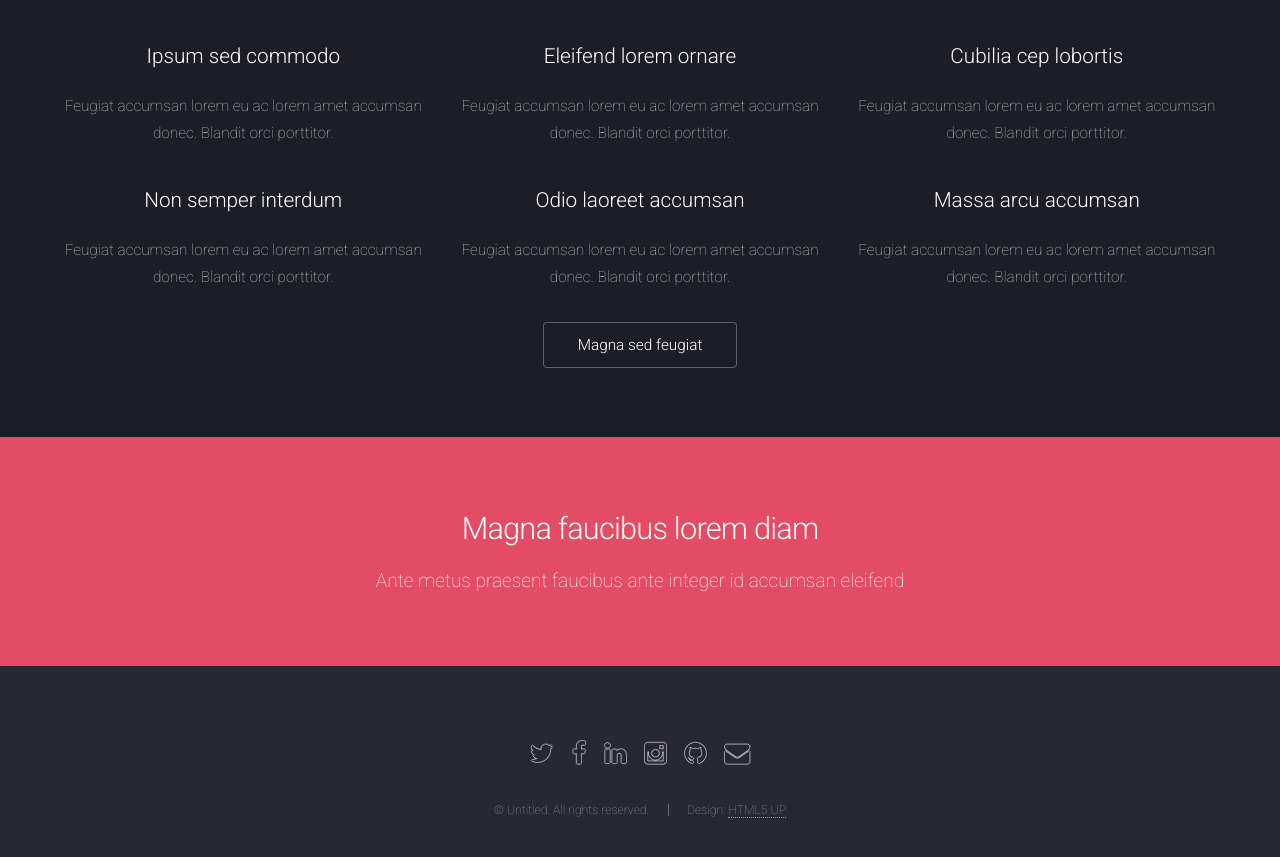
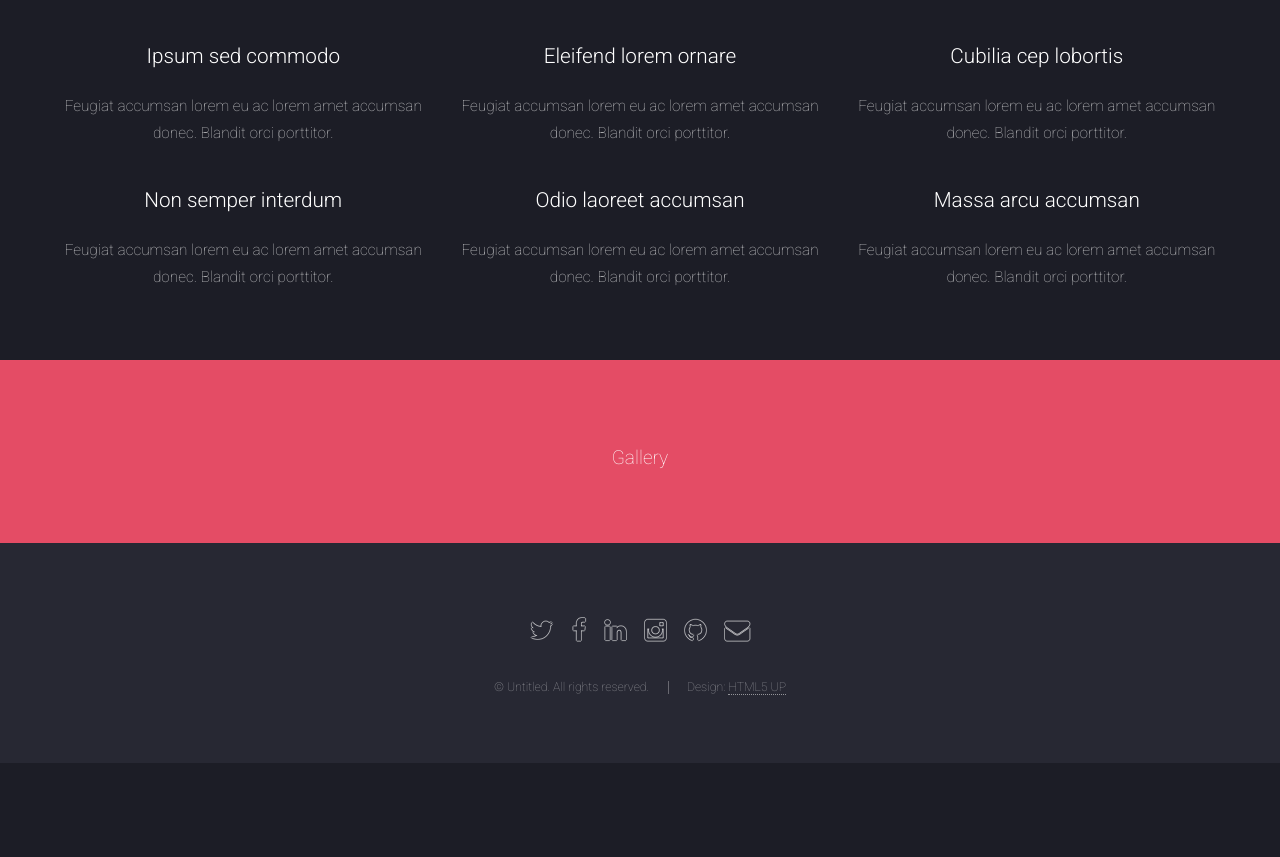
Before and after one commit to alexjhlee/alexjhlee.github.io, a plain HTML site: page index.html in a window 1280 px wide. Shown: the part 3289-4146 px from the top of the page. After the commit the page ends 4052 px from the top, so only its background shows below. Drawn offline with Linux system fonts and the light colour scheme.

Commit message:
remove icon and add header

```diff
--- a/index.html
+++ b/index.html
@@ -141,7 +141,7 @@
 						</div>
 						<footer class="major">
 							<ul class="actions">
-								<li><a href="#" class="button">Magna sed feugiat</a></li>
+
 							</ul>
 						</footer>
 					</div>
@@ -151,12 +151,11 @@
 				<section id="five" class="wrapper style2 special fade">
 					<div class="container">
 						<header>
-							<h2>Magna faucibus lorem diam</h2>
-							<p>Ante metus praesent faucibus ante integer id accumsan eleifend</p>
+							<h2></h2>
+							<p>Gallery</p>
 						</header>
 						<form method="post" action="#" class="container 50%">
-
-						</form>
+							</form>
 					</div>
 				</section>
 
```
